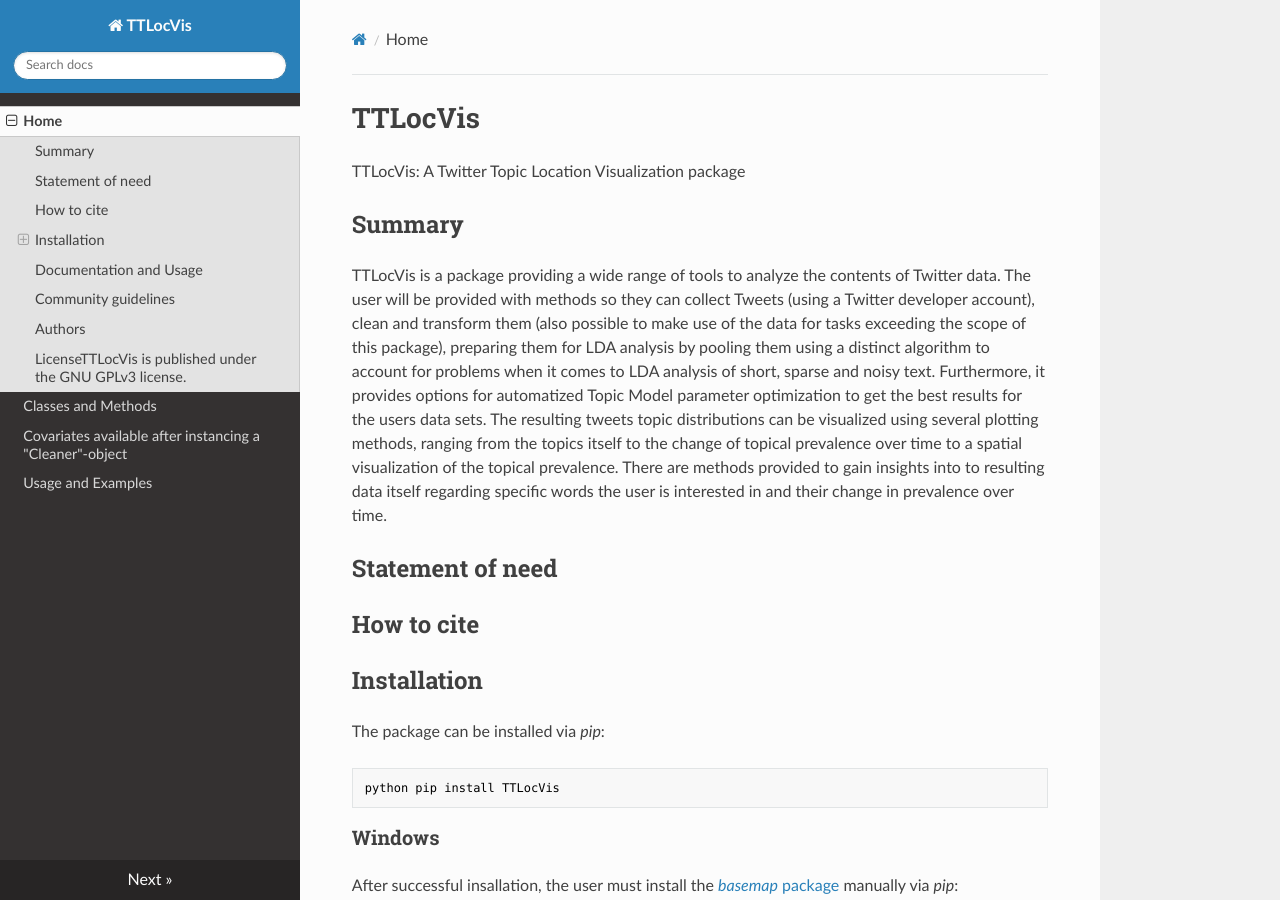
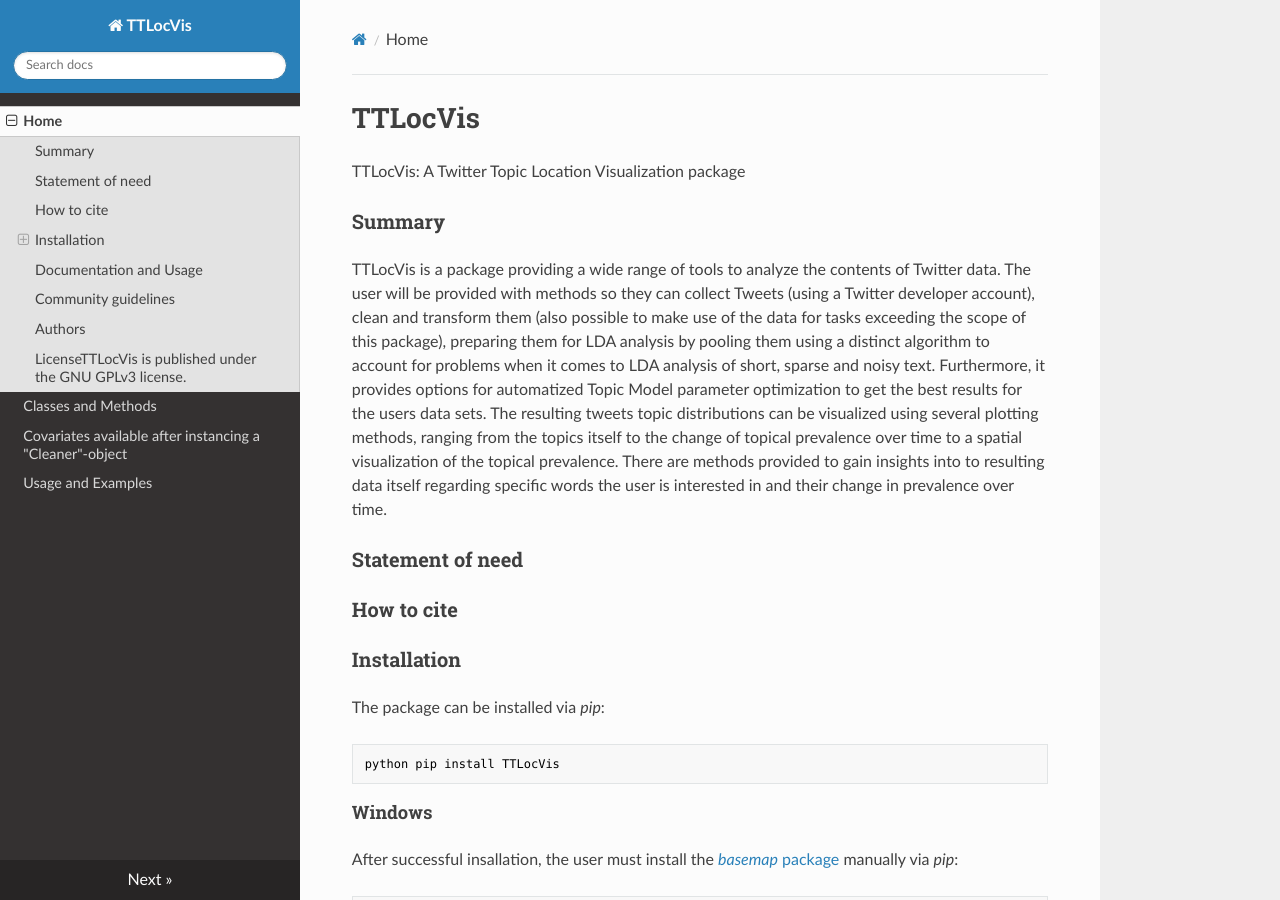
Before and after one commit to xillig/TTLocVis, an MkDocs documentation site: the page built from docs/home.md, in a window 1280 px wide and 900 px high. Built offline with MkDocs 1.6.1, drawn with Linux system fonts in a browser that asks for light colours; nearby versions of some CDN libraries.

````diff
--- a/docs/home.md
+++ b/docs/home.md
@@ -2,7 +2,7 @@
 # TTLocVis
 TTLocVis: A Twitter Topic Location Visualization package
 
-##Summary
+###Summary
 TTLocVis is a package providing a wide range of tools to analyze the contents of Twitter data. The user will be provided
 with methods so they can collect Tweets (using a Twitter developer account), clean and transform them (also possible to
 make use of the data for tasks exceeding the scope of this package), preparing them for LDA analysis by pooling them
@@ -13,18 +13,18 @@ from the topics itself to the change of topical prevalence over time to a spatia
 prevalence. There are methods provided to gain insights into to resulting data itself regarding specific words the user
 is interested in and their change in prevalence over time.
 
-##Statement of need
+###Statement of need
 
-##How to cite
+###How to cite
 
 
-##Installation
+###Installation
 The package can be installed via *pip*:
 ```commandline
 python pip install TTLocVis
 ```
 
-###Windows
+####Windows
 After successful insallation, the user must install the [*basemap* package] manually via *pip*:
 ```commandline
 python -m pip install [your basemap wheel here]
@@ -34,16 +34,16 @@ The *cpXX* in the filenames refer to the python version you will use. An example
 
 [*basemap* package]: https://www.lfd.uci.edu/~gohlke/pythonlibs/#basemap
 
-###Linux and iOS
+####Linux and iOS
 Download [basemap package version 1.2.1] and install it accordingly.
 
 [basemap package version 1.2.1]: https://github.com/matplotlib/basemap/releases
 
-##Documentation and Usage
+###Documentation and Usage
 You can find the current TTLocVis master branch
 documentation at
 
-##Community guidelines
+###Community guidelines
 Contributions to TTLocVis are welcome.
 
 - Just file an Issue to ask questions, report bugs, or request new features.
@@ -53,9 +53,9 @@ Potential contributions include ways to further improve the quality of the LDA t
 Twitter data and an improvement of the *loc_vis* function in a way that it becomes independent form the *basemap*
 package.
 
-##Authors
+###Authors
 - Gillian Kant
 - Christoph Weißer
 - Benjamin Säfken
 
-##LicenseTTLocVis is published under the __GNU GPLv3__ license.
+###LicenseTTLocVis is published under the __GNU GPLv3__ license.
````
Also changed, not shown: README.md (+10 -10 lines).
